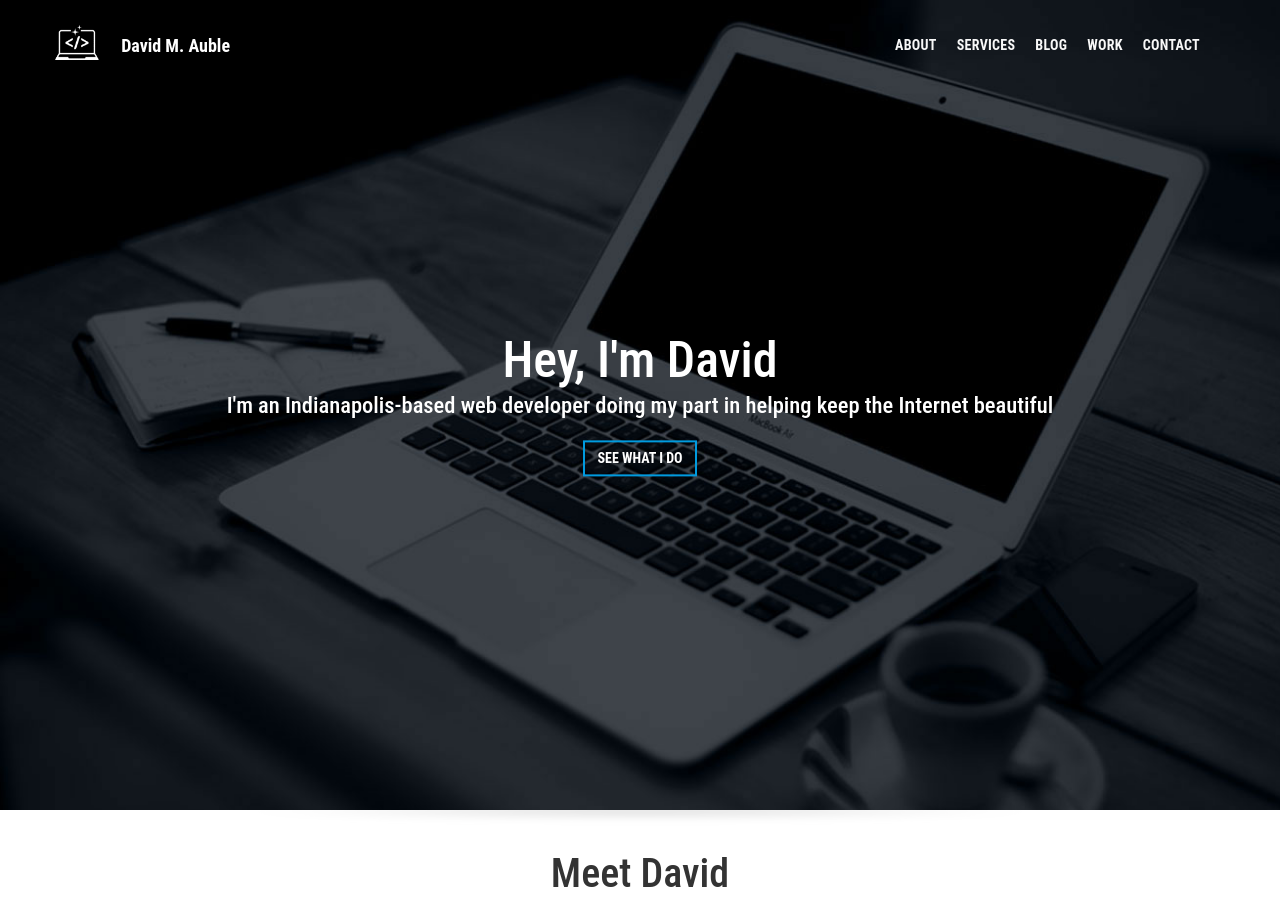
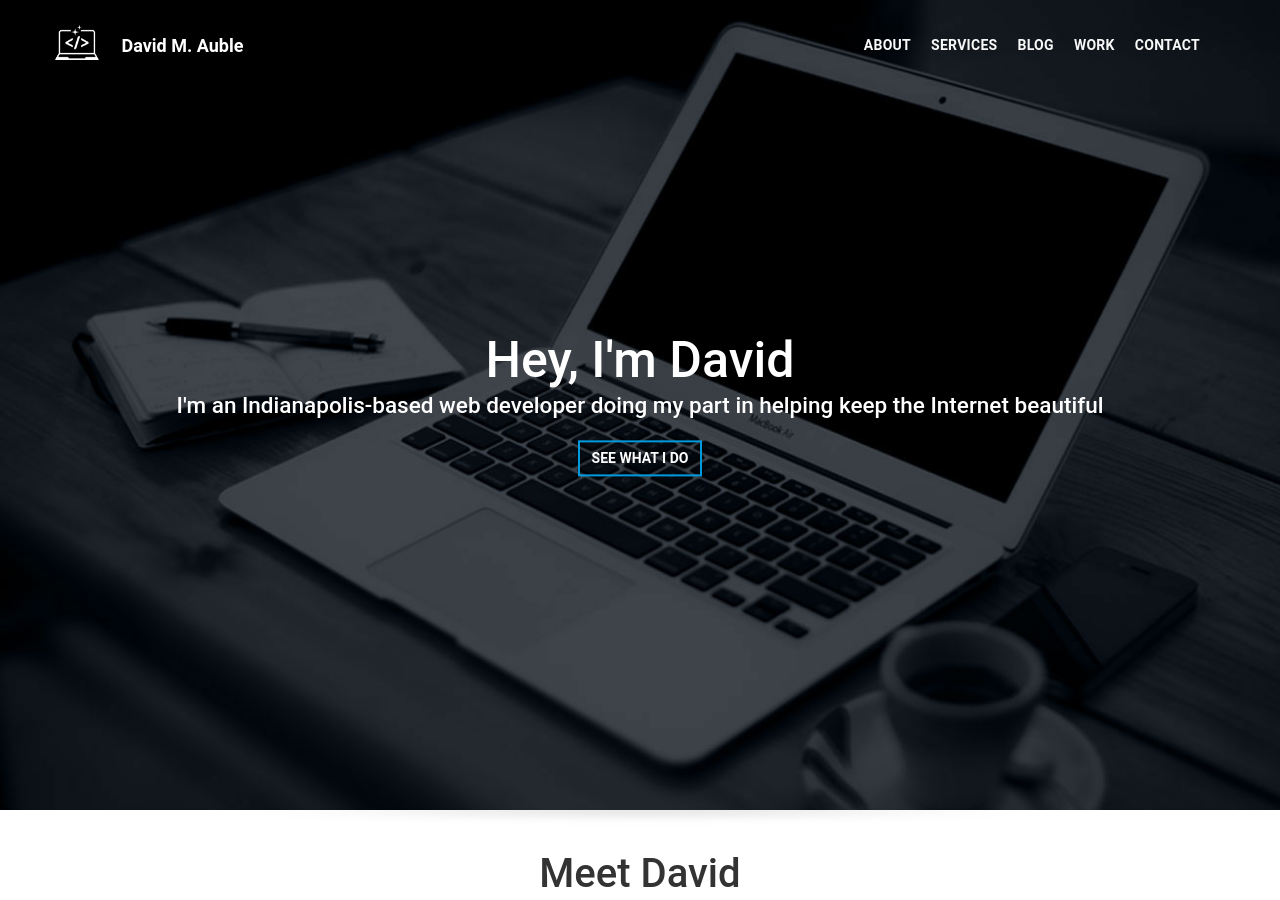
Before and after one commit to dauble/dauble.github.io, a Jekyll site: the page built from index.html, in a window 1280 px wide and 900 px high. Built offline with Jekyll 4.4.1, drawn with Linux system fonts in a browser that asks for light colours.

Commit message:
update google fonts

```diff
--- a/_includes/footer.html
+++ b/_includes/footer.html
@@ -22,7 +22,7 @@
 </footer>
 <script type="text/javascript">
   WebFontConfig = {
-    google: { families: ['Roboto+Condensed:400&display=swap'] }
+    google: { families: ['Roboto&display=swap'] }
   };
   (function () {
     var wf = document.createElement('script');
--- a/_sass/_styles.scss
+++ b/_sass/_styles.scss
@@ -1,13 +1,13 @@
 body {
   -webkit-font-smoothing: antialiased;
   -moz-osx-font-smoothing: grayscale;
-  font-family: 'Roboto Condensed', sans-serif;
+  font-family: 'Roboto', sans-serif;
 }
 
 h1, h2, h3, h4, h5, h6{
   margin: 0;
   padding: 0;
-  font-family: 'Roboto Condensed', sans-serif;
+  font-family: 'Roboto', sans-serif;
 }
 
 h1 {
@@ -27,7 +27,7 @@ p, li {
   margin-bottom: 25px;
   line-height: 1.8;
   font-size: 16px;
-  font-family: 'Roboto Condensed', sans-serif;
+  font-family: 'Roboto', sans-serif;
 }
 
 ul, ol{
```
